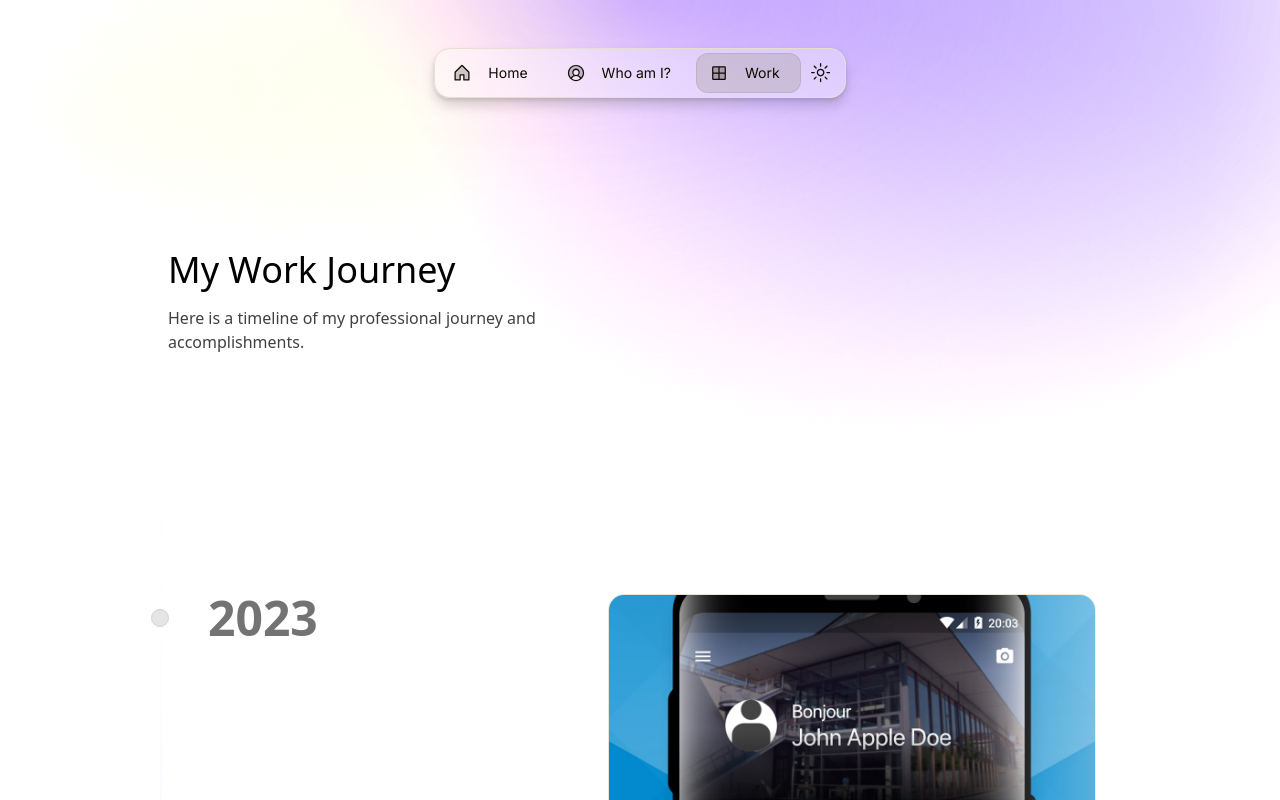
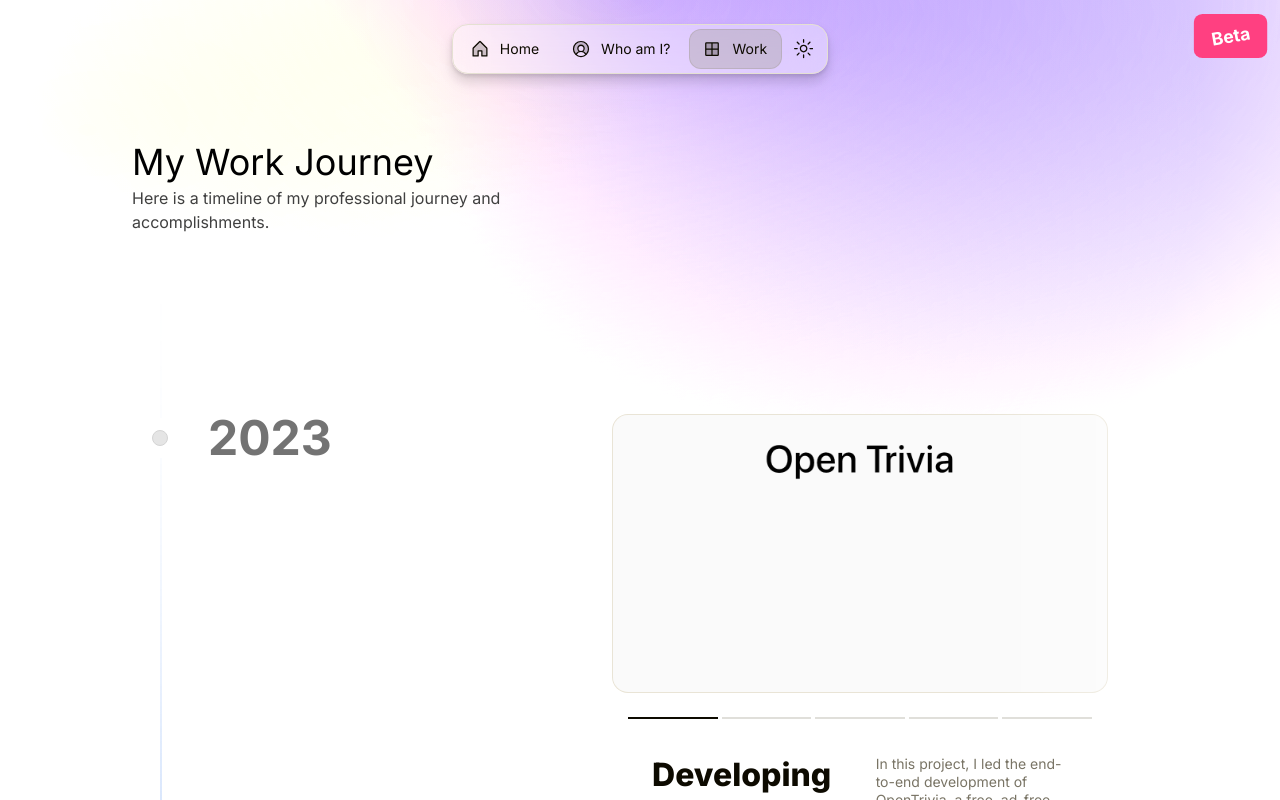
Before and after one commit to thajj/thajj.github.io, a Next.js app: page /work in a window 1280 px wide. Shown: the top 800 px of the page. Built offline with nearby package versions, Linux system fonts and the light colour scheme.

Commit message:
Mention Beta in the UI + Other tweaks

```diff
--- a/src/app/layout.tsx
+++ b/src/app/layout.tsx
@@ -1,6 +1,6 @@
+import "@/styles/globals.css";
 import "@/styles/main.scss";
 import "@/components/once-ui/tokens/index.scss";
-import "@/styles/globals.css";
 
 import classNames from "classnames";
 
@@ -8,6 +8,7 @@ import { Flex, Background } from "@/components/once-ui/components";
 import { Footer, Header, RouteGuard } from "@/components";
 import { baseURL, effects, home, person, style } from "@/resources";
 import { ThemeProvider } from "@/components/ThemeProvider";
+import BetaBadge from "@/components/BetaBadge";
 
 import { Inter } from "next/font/google";
 import { Source_Code_Pro } from "next/font/google";
@@ -109,6 +110,7 @@ export default function RootLayout({ children }: RootLayoutProps) {
           />
           <Flex fillWidth minHeight="16"></Flex>
           <Header />
+          <BetaBadge />
           <Flex
             zIndex={0}
             fillWidth
--- a/src/app/work/page.tsx
+++ b/src/app/work/page.tsx
@@ -35,12 +35,11 @@ export function generateMetadata() {
 
 export default function Work() {
   const allProjects = getPosts(["src", "app", "work", "projects"]);
-  allProjects.map((project) => {
-    console.log(project.metadata.publishedAt);
-  });
-  const timelineData = allProjects.map((project) => ({
+
+  const timelineData = allProjects.map((project, index) => ({
     title: new Date(project.metadata.publishedAt).getFullYear().toString(),
-    content: <Projects projects={[project]} />,
+    // content: <Projects projects={[project]} />,
+    content: <Projects range={[index]} />,
   }));
 
   return (
--- a/src/app/work/projects/portfolio.mdx
+++ b/src/app/work/projects/portfolio.mdx
@@ -17,7 +17,7 @@ team:
 
 ## Overview
 
-In this project, I developed my personal portfolio website, accessible at [https://thajj.github.io](https://thajj.github.io), to showcase my skills, projects, and experiences to potential employers, collaborators, and anyone interested in learning more about me and my work. The website is built using **Create React App** with **TypeScript**, ensuring a robust and maintainable codebase. I utilized **Framer Motion** for aesthetic animations, enhancing the visual appeal and user engagement.
+This project represents the previous version of my personal portfolio website. It was designed to showcase my skills, projects, and experiences to potential employers, collaborators, and anyone interested in learning more about me and my work. The website was built using **Create React App** with **TypeScript**, ensuring a robust and maintainable codebase. I utilized **Framer Motion** for aesthetic animations, enhancing the visual appeal and user engagement.
 
 ## Key Features
 
--- /dev/null
+++ b/src/components/BetaBadge.module.scss
@@ -0,0 +1,29 @@
+.betaBadge {
+  position: fixed;
+  top: 1rem;
+  right: 1rem;
+  background-color: #ff4081;
+  color: white;
+  padding: 0.5rem 1rem;
+  border-radius: 0.5rem;
+  font-weight: bold;
+  font-size: 1rem;
+  animation: pulse 2s infinite;
+
+  span {
+    display: inline-block;
+    transform: rotate(-10deg);
+  }
+}
+
+@keyframes pulse {
+  0% {
+    transform: scale(1);
+  }
+  50% {
+    transform: scale(1.1);
+  }
+  100% {
+    transform: scale(1);
+  }
+}
--- /dev/null
+++ b/src/components/BetaBadge.tsx
@@ -0,0 +1,12 @@
+import React from "react";
+import styles from "./BetaBadge.module.scss";
+
+const BetaBadge: React.FC = () => {
+  return (
+    <div className={styles.betaBadge}>
+      <span>Beta</span>
+    </div>
+  );
+};
+
+export default BetaBadge;
--- a/src/components/Footer.tsx
+++ b/src/components/Footer.tsx
@@ -9,20 +9,20 @@ export const Footer = () => {
       as="footer"
       position="relative"
       fillWidth
-      padding="4"
+      padding="8"
       justifyContent="center"
     >
       <Flex
         fillWidth
         maxWidth="m"
-        paddingY="4"
+        paddingY="8"
         paddingX="16"
         justifyContent="space-between"
         alignItems="center"
       >
         <Text variant="body-default-s" onBackground="neutral-strong">
-          <Text onBackground="neutral-weak">© {currentYear} / </Text>
-          <Text>{person.name}</Text>
+          <Text onBackground="neutral-weak">© {currentYear} /</Text>
+          <Text paddingX="4">{person.name}</Text>
         </Text>
         <Flex gap="16">
           {social.map(
--- a/src/components/Header.tsx
+++ b/src/components/Header.tsx
@@ -75,7 +75,7 @@ export const Header = () => {
         borderStyle="solid-1"
         radius="m-4"
         shadow="l"
-        padding="1"
+        padding="4"
         justifyContent="center"
       >
         <Flex gap="4" textVariant="body-default-s">
@@ -136,6 +136,7 @@ export const Header = () => {
           )}
         </Flex>
         <Flex>
+          <Separator orientation="vertical" className="h-full py-2" />
           <ModeToggle className="rounded-full" />
         </Flex>
       </Flex>
```
